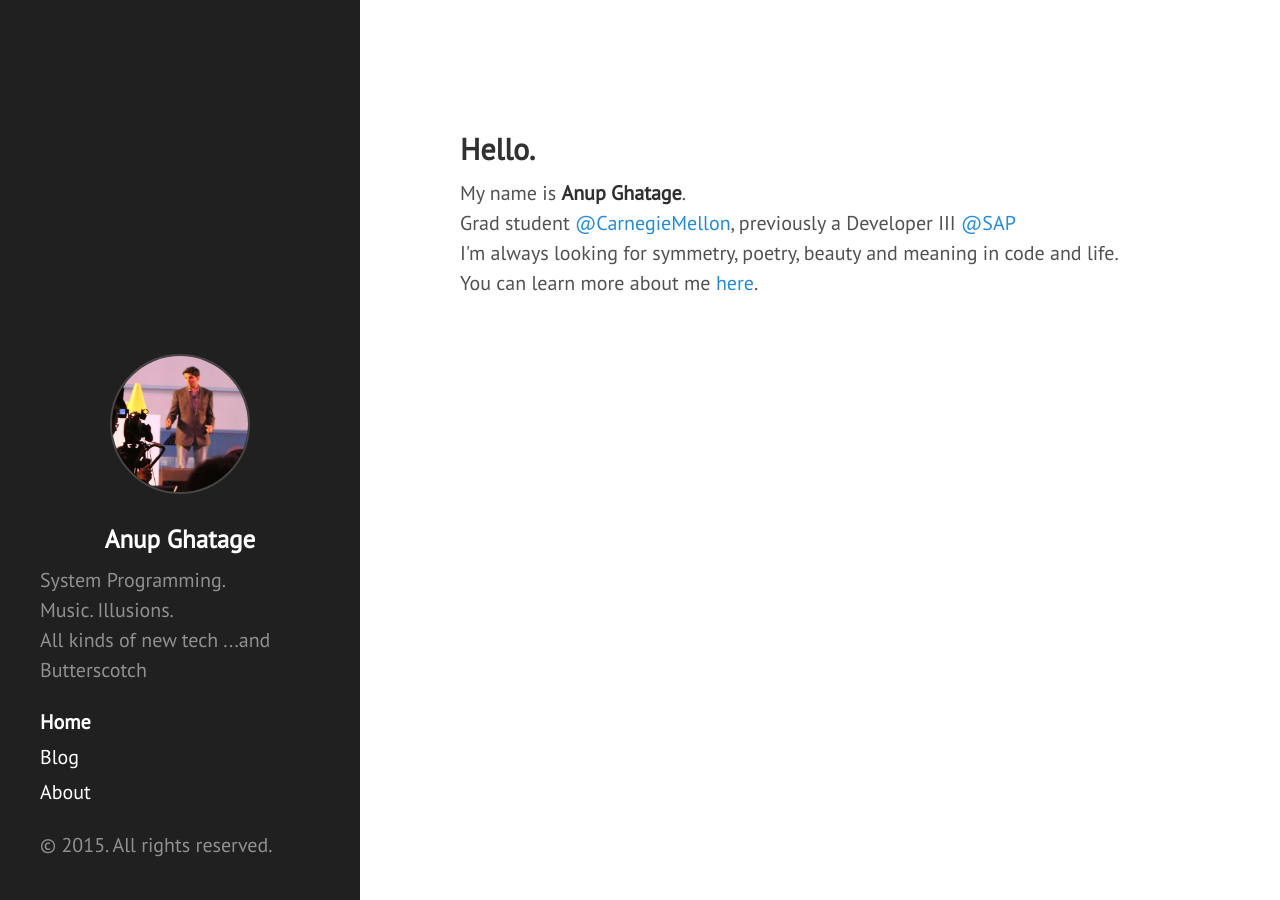
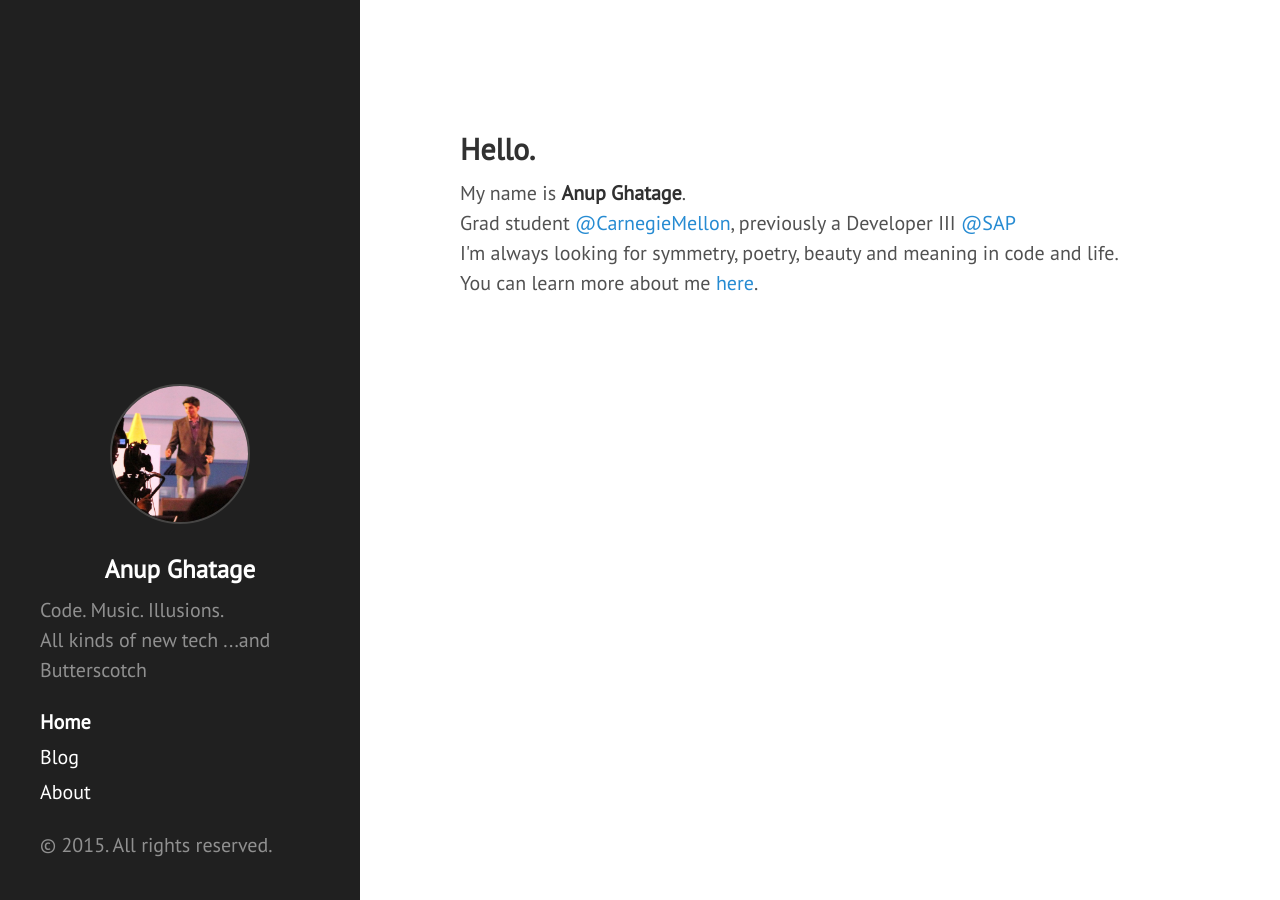
Before and after one commit to Ghatage/ghatage.github.io, a Jekyll site: the page built from index.html, in a window 1280 px wide. Built offline with Jekyll 4.4.1, drawn with Linux system fonts in a browser that asks for light colours; Markdown is read by kramdown in place of the engine named in the settings.

Commit message:
Update _config.yml

```diff
--- a/_config.yml
+++ b/_config.yml
@@ -11,7 +11,7 @@
 # Setup
 title:               Anup Ghatage
 tagline:             ""
-description:         "System Programming. <br>Music. Illusions.<br> All kinds of new tech           ...and Butterscotch"
+description:         "Code. Music. Illusions.<br> All kinds of new tech           ...and Butterscotch"
 url:                 http://www.ghatage.com
 baseurl:             /
 paginate:            100
```
